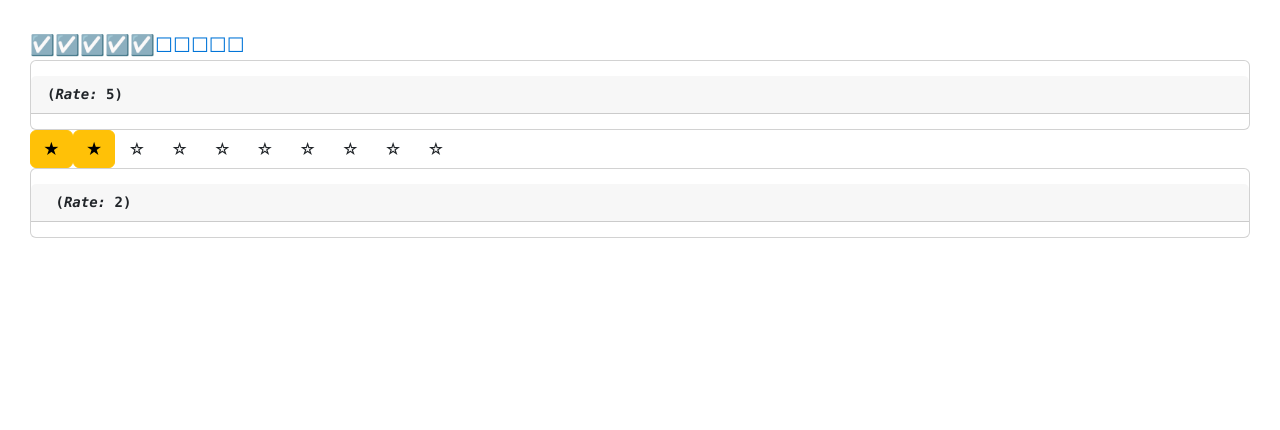
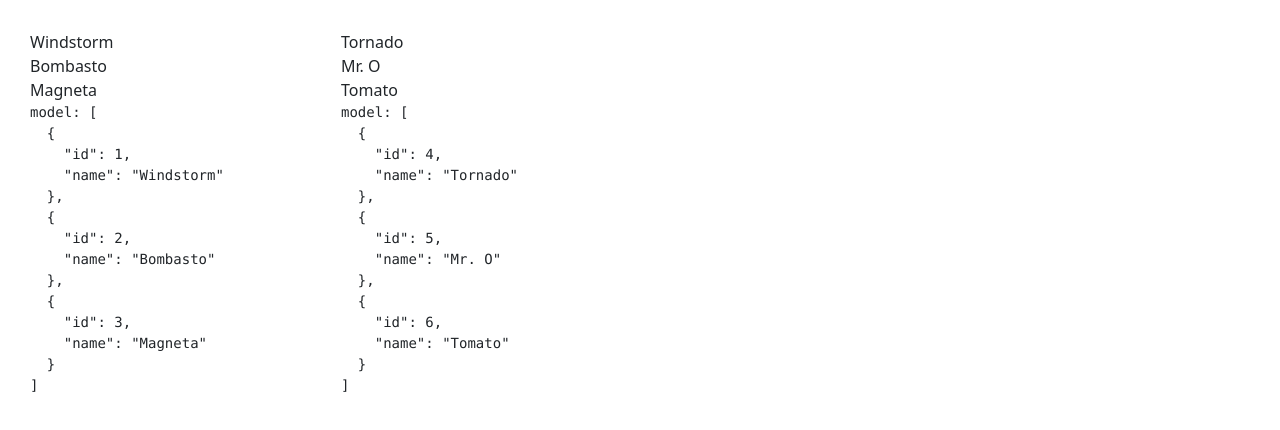
Before and after one commit to enes-yilmaz02/NGXbootstrap, an Angular app: page / in a window 1280 px wide. Shown: the top 430 px of the page. Built offline with nearby package versions, Linux system fonts and the light colour scheme.

Commit message:
sorttable

```diff
--- a/src/app/app.component.html
+++ b/src/app/app.component.html
@@ -1 +1 @@
-<app-rating></app-rating>
+<app-sorttable></app-sorttable>
--- /dev/null
+++ b/src/app/components/sorttable/sorttable.component.html
@@ -0,0 +1,34 @@
+<div class="row">
+    <div class="col-xs-6 col-6 col-md-5 col-lg-3">
+      <bs-sortable
+        [(ngModel)]="itemObjectsLeft"
+        fieldName="name"
+        itemClass="sortable-item"
+        itemActiveClass="sortable-item-active"
+        placeholderItem="Drag here"
+        placeholderClass="placeholderStyle text-center"
+        wrapperClass="sortable-wrapper"
+      ></bs-sortable>
+    </div>
+    <div class="col-xs-6 col-6 col-md-5 col-lg-3">
+      <bs-sortable
+        [(ngModel)]="itemObjectsRight"
+        fieldName="name"
+        itemClass="sortable-item"
+        itemActiveClass="sortable-item-active"
+        placeholderItem="Drag here"
+        placeholderClass="placeholderStyle text-center"
+        wrapperClass="sortable-wrapper"
+      ></bs-sortable>
+    </div>
+  </div>
+
+  <div class='row'>
+    <div class="col-xs-6 col-6 col-md-5 col-lg-3">
+      <pre class="code-preview">model: {{ itemObjectsLeft | json }}</pre>
+    </div>
+
+    <div class="col-xs-6 col-6 col-md-5 col-lg-3">
+      <pre class="code-preview">model: {{ itemObjectsRight | json }}</pre>
+    </div>
+  </div>
--- /dev/null
+++ b/src/app/components/sorttable/sorttable.component.ts
@@ -0,0 +1,24 @@
+import { Component } from '@angular/core';
+interface IItemObject {
+  id: number;
+  name: string;
+}
+
+@Component({
+  selector: 'app-sorttable',
+  templateUrl: './sorttable.component.html',
+  styleUrls: ['./sorttable.component.css']
+})
+export class SorttableComponent {
+  itemObjectsLeft: IItemObject[] = [
+    { id: 1, name: 'Windstorm' },
+    { id: 2, name: 'Bombasto' },
+    { id: 3, name: 'Magneta' }
+  ];
+
+  itemObjectsRight: IItemObject[] = [
+    { id: 4, name: 'Tornado' },
+    { id: 5, name: 'Mr. O' },
+    { id: 6, name: 'Tomato' }
+  ];
+}
```
Also changed, not shown: src/app/app.module.ts (+6 -2 lines), src/app/components/sorttable/sorttable.component.css (added), 1 other file (tests, documents, lock files or other folders).
